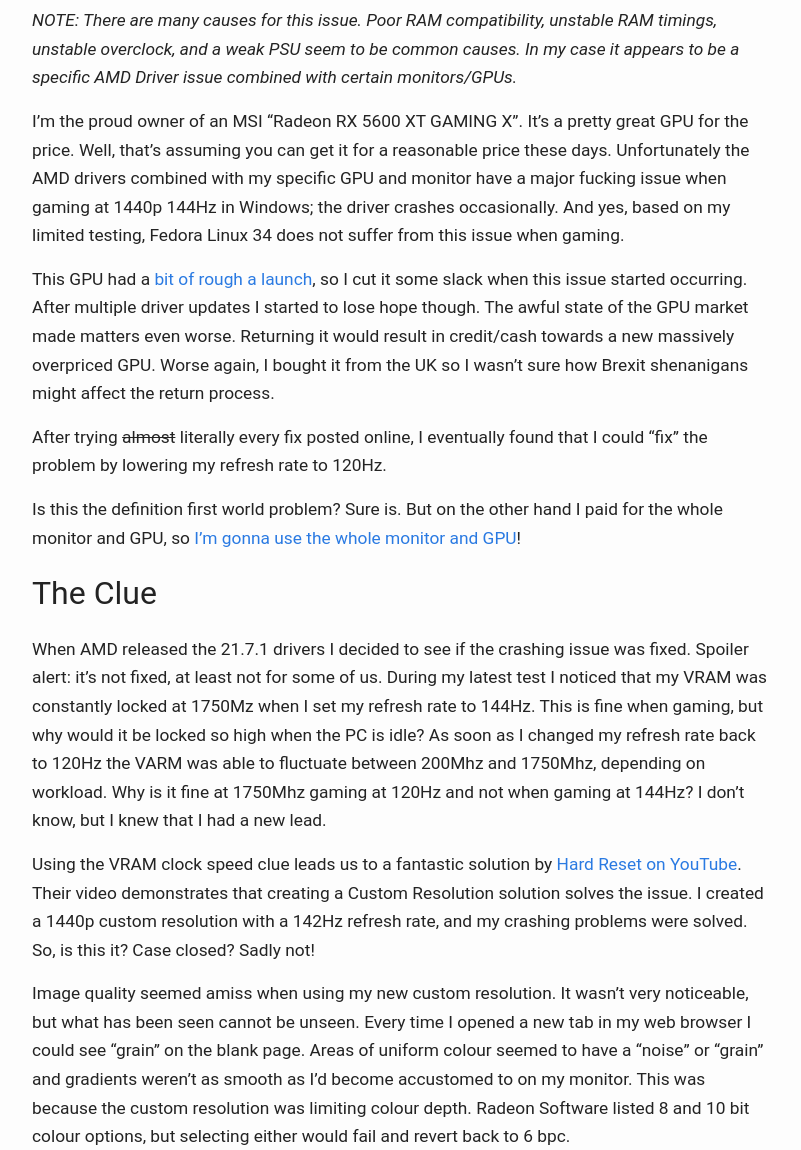
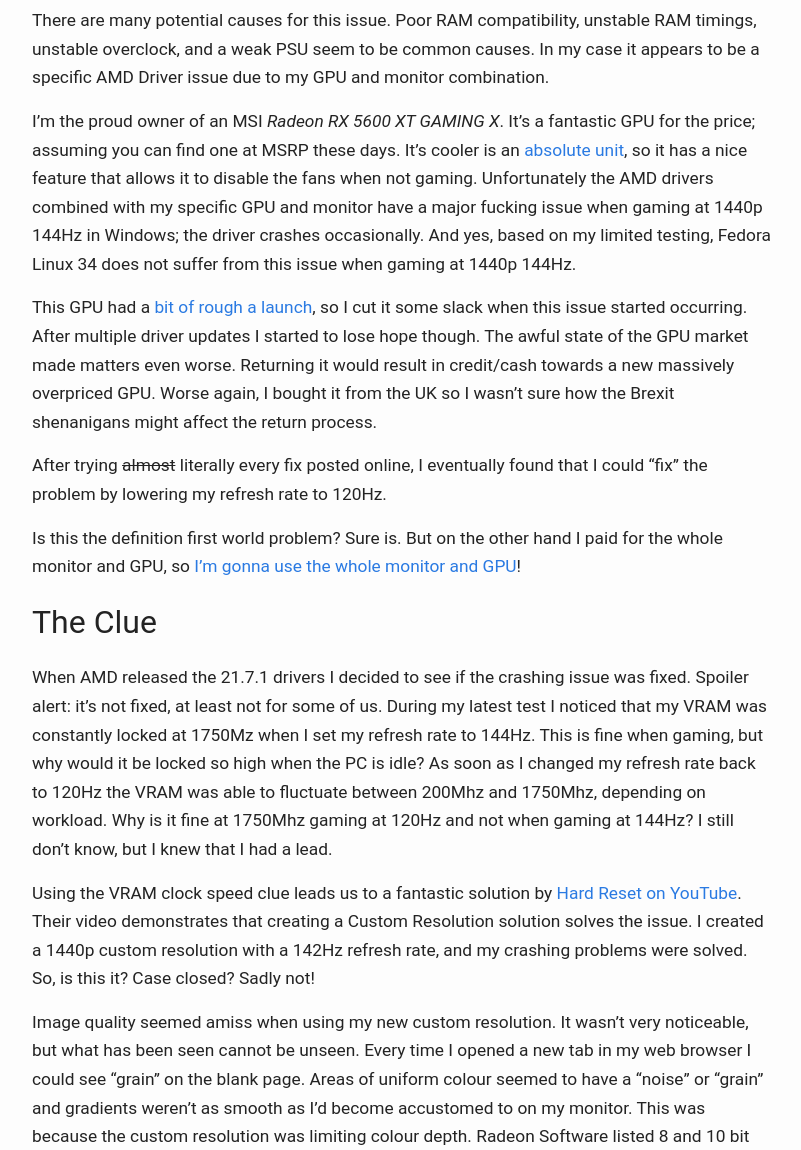
Before and after one commit to evanshortiss/evanshortiss.github.io, a Jekyll site: the page built from _posts/2021-07-26-amd-driver-memory-lock-timeout.markdown, in a window 1280 px wide and 1400 px high, scrolled down 668 px. Shown: the part 250-1400 px from the top of the window, without its empty margins (238-1039 px from the left). Built offline with Jekyll 4.4.1, drawn with Linux system fonts in a browser that asks for light colours; some of the changed text lies outside the part shown.

Commit message:
absolute units

```diff
--- a/_posts/2021-07-26-amd-driver-memory-lock-timeout.markdown
+++ b/_posts/2021-07-26-amd-driver-memory-lock-timeout.markdown
@@ -15,22 +15,26 @@
 
 ![AMD Driver Timeout Dialog](https://i.imgur.com/vMw4VvX.png)
 
+There are many potential causes for this issue. Poor RAM compatibility,
+unstable RAM timings, unstable overclock, and a weak PSU seem to be common
+causes. In my case it appears to be a specific AMD Driver issue due to my GPU
+and monitor combination.
 
-_NOTE: There are many causes for this issue. Poor RAM compatibility, unstable RAM timings, unstable overclock, and a weak PSU seem to be common causes. In my case it appears to be a specific AMD Driver issue combined with certain monitors/GPUs._
-
-I'm the proud owner of an MSI "Radeon RX 5600 XT GAMING X". It's a pretty great
-GPU for the price. Well, that's assuming you can get it for a reasonable price
-these days. Unfortunately the AMD drivers combined with my specific GPU and
-monitor have a major fucking issue when gaming at 1440p 144Hz in Windows; the
-driver crashes occasionally. And yes, based on my limited testing, Fedora Linux
-34 does not suffer from this issue when gaming.
+I'm the proud owner of an MSI *Radeon RX 5600 XT GAMING X*. It's a fantastic
+GPU for the price; assuming you can find one at MSRP these days. It's cooler is
+an [absolute unit](https://knowyourmeme.com/memes/absolute-unit), so it has a
+nice feature that allows it to disable the fans when not gaming. Unfortunately
+the AMD drivers combined with my specific GPU and monitor have a major fucking
+issue when gaming at 1440p 144Hz in Windows; the driver crashes occasionally.
+And yes, based on my limited testing, Fedora Linux 34 does not suffer from this
+issue when gaming at 1440p 144Hz.
 
 This GPU had a [bit of rough a launch](https://www.techspot.com/news/85113-amd-recommends-radeon-rx-5600-xt-owners-update.html),
 so I cut it some slack when this issue started occurring. After multiple driver
 updates I started to lose hope though. The awful state of the GPU market made
 matters even worse. Returning it would result in credit/cash towards a
 new massively overpriced GPU. Worse again, I bought it from the UK so I wasn't
-sure how Brexit shenanigans might affect the return process.
+sure how the Brexit shenanigans might affect the return process.
 
 After trying ~~almost~~ literally every fix posted online, I eventually
 found that I could "fix" the problem by lowering my refresh rate to 120Hz.
@@ -46,9 +50,9 @@
 my latest test I noticed that my VRAM was constantly locked at 1750Mz when I
 set my refresh rate to 144Hz. This is fine when gaming, but why would it be
 locked so high when the PC is idle? As soon as I changed my refresh rate back
-to 120Hz the VARM was able to fluctuate between 200Mhz and 1750Mhz, depending
+to 120Hz the VRAM was able to fluctuate between 200Mhz and 1750Mhz, depending
 on workload. Why is it fine at 1750Mhz gaming at 120Hz and not when gaming at
-144Hz? I don't know, but I knew that I had a new lead.
+144Hz? I still don't know, but I knew that I had a lead.
 
 Using the VRAM clock speed clue leads us to a fantastic solution by
 [Hard Reset on YouTube](https://www.youtube.com/watch?v=Td3mBgE1Dsc). Their
@@ -71,10 +75,10 @@
 *NOTE: I'm pretty sure this is harmless, but it's on you to look into what's appropriate and safe for your hardware/software. I'm not responsible for any damage, fucks ups, annoyance, or whatever else happens if this doesn't work out for you.*
 
 I'm not a video expert, but I assume the custom resolution configuration was
-maxing out the available bandwidth on my Display Port. Now, I know for a fact
-that I can run at 1440p 144Hz with 10 bit colour on my hardware since the
-non-custom resolutions support this, albeit with a once daily crash when
-gaming. Knowing this, I spent a few minutes tweaking the custom resolution
+maxing out the available bandwidth on my DisplayPort. Now, I know for a fact
+that I can run at 1440p 144Hz with 10 bit colour via DisplayPort on my hardware
+since the non-custom resolutions support this, albeit with a once daily crash
+when gaming. Knowing this, I spent a few minutes tweaking the custom resolution
 settings in Radeon Software to try get it to expand the colour depth while
 retaining a high-refresh rate. After 5 minutes I accepted defeat 😢
 
```
